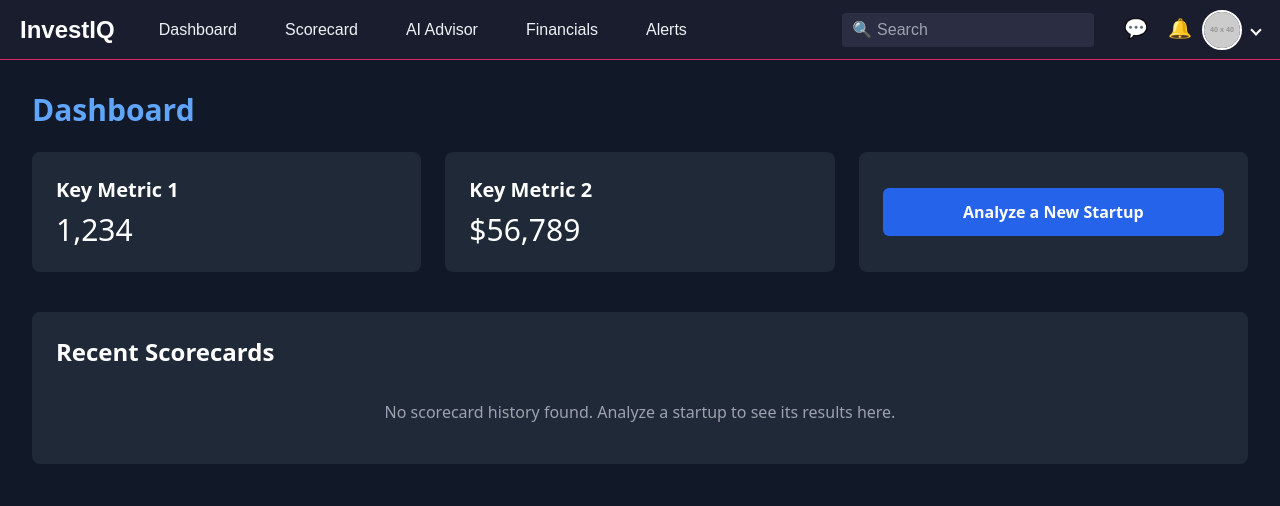
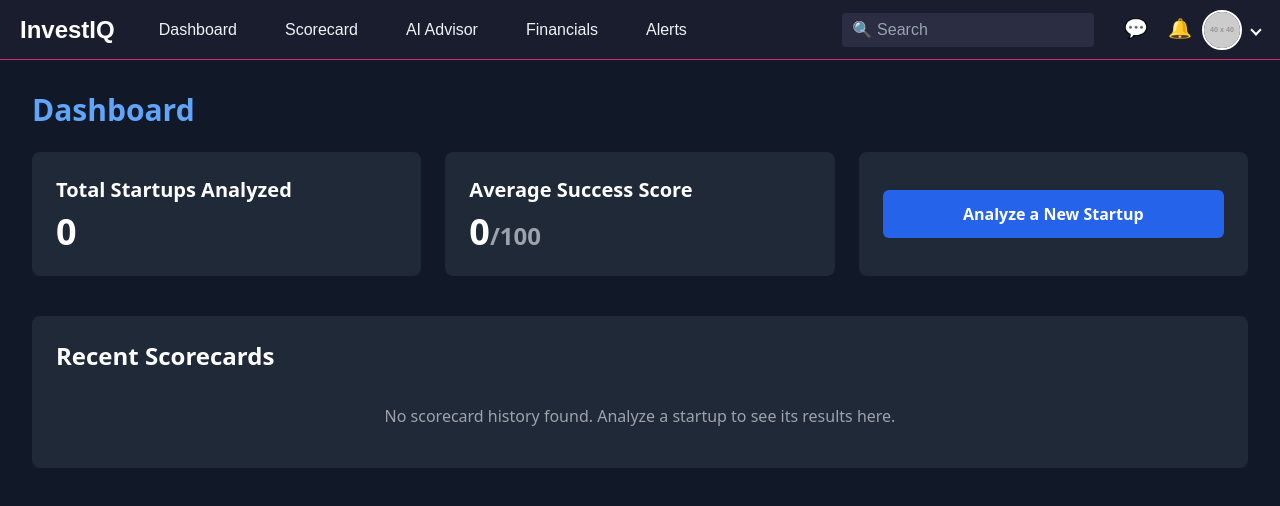
Before and after one commit to Sumukhms/InvestIQ, a React (Vite) app in the folder frontend/: page /dashboard in a window 1280 px wide. Shown: the top 506 px of the page. Built offline with nearby package versions, Linux system fonts and the light colour scheme.

Commit message:
dashboardpage

```diff
--- a/frontend/src/components/DashboardPage.jsx
+++ b/frontend/src/components/DashboardPage.jsx
@@ -13,7 +13,6 @@ const DashboardPage = () => {
   }, []);
 
   const handleViewReport = (historyItem) => {
-    // Check if the item is in the new format, if not, create the structure it expects
     const reportData = historyItem.formData ?
       { ...historyItem, isViewingHistory: true } :
       {
@@ -22,18 +21,42 @@ const DashboardPage = () => {
         date: historyItem.date,
         isViewingHistory: true
       };
-
     navigate('/results', { state: reportData });
   };
+
+  // --- NEW: Calculate Metrics ---
+  const totalStartupsAnalyzed = scorecardHistory.length;
+
+  const averageSuccessScore = () => {
+    if (totalStartupsAnalyzed === 0) {
+      return 0; // Avoid division by zero
+    }
+    const totalScore = scorecardHistory.reduce((acc, item) => {
+      const score = item.prediction ? item.prediction.success_probability : item.score;
+      return acc + (score || 0);
+    }, 0);
+    return Math.round(totalScore / totalStartupsAnalyzed);
+  };
+  // --- END: NEW ---
 
   return (
     <div className="p-8 text-white">
       <h1 className="text-3xl font-bold mb-6 text-blue-400">Dashboard</h1>
 
       <div className="grid grid-cols-1 md:grid-cols-2 lg:grid-cols-3 gap-6">
-        {/* Placeholder cards */}
-        <div className="bg-gray-800 p-6 rounded-lg"><h2 className="text-xl font-semibold">Key Metric 1</h2><p className="text-3xl mt-2">1,234</p></div>
-        <div className="bg-gray-800 p-6 rounded-lg"><h2 className="text-xl font-semibold">Key Metric 2</h2><p className="text-3xl mt-2">$56,789</p></div>
+        {/* Metric 1: Total Startups Analyzed */}
+        <div className="bg-gray-800 p-6 rounded-lg">
+          <h2 className="text-xl font-semibold">Total Startups Analyzed</h2>
+          <p className="text-4xl font-bold mt-2">{totalStartupsAnalyzed}</p>
+        </div>
+
+        {/* Metric 2: Average Success Score */}
+        <div className="bg-gray-800 p-6 rounded-lg">
+          <h2 className="text-xl font-semibold">Average Success Score</h2>
+          <p className="text-4xl font-bold mt-2">{averageSuccessScore()}<span className="text-2xl text-gray-400">/100</span></p>
+        </div>
+
+        {/* Analyze New Startup Button */}
         <div className="bg-gray-800 p-6 rounded-lg flex flex-col items-center justify-center">
            <Link to="/scorecard" className="w-full text-center px-6 py-3 font-semibold text-white bg-blue-600 rounded-md hover:bg-blue-700 transition-colors">
               Analyze a New Startup
@@ -57,7 +80,6 @@ const DashboardPage = () => {
               </thead>
               <tbody>
                 {scorecardHistory.map((item, index) => {
-                  // Handle both old and new data structures
                   const startupName = item.formData ? item.formData.startup_name : item.startupName;
                   const score = item.prediction ? item.prediction.success_probability : item.score;
 
```
